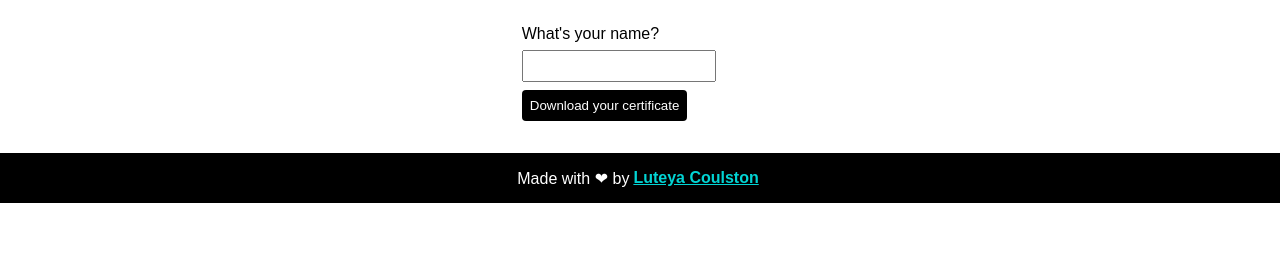
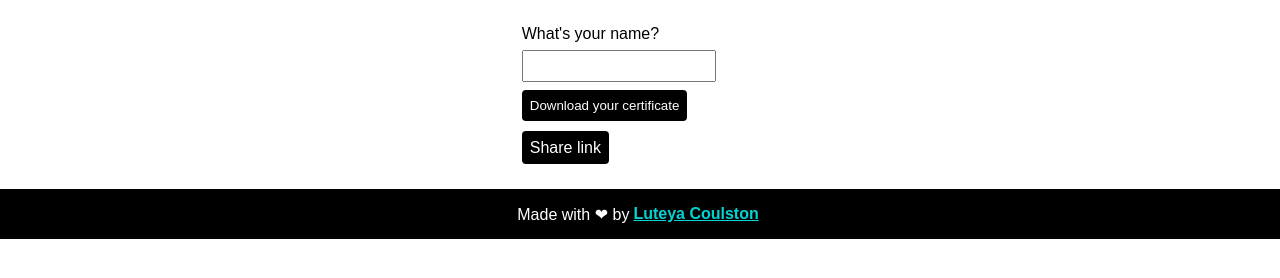
Before and after one commit to CoulKe/stingy-men, a plain HTML site: page index.html in a window 1280 px wide. Both pictures are taken after a click on the button "GET CERTIFICATE". Shown: the part 224-502 px from the top of the page. Drawn offline with Linux system fonts and the light colour scheme.

Commit message:
Updated form

```diff
--- a/index.html
+++ b/index.html
@@ -63,7 +63,10 @@
             <h1>Certificate form</h1>
             <label for="certName">What's your name?</label> <br>
             <input type="text" id="certName"> <br>
-            <input type="submit" id="certSubmit" value="Download your certificate">
+            <input type="submit" id="certSubmit" value="Download your certificate"> <br><br>
+            <a id="share"
+                href="whatsapp://send?text=Hey%20stingy%20man%20get%20your%20id%20and%20cert%20here%20https://stingy-men.vercel.app/">Share
+                link</a>
         </form>
         <a href="" id="download_link" hidden>Download</a>
         <img src="" alt="" id="hidden-img">
```
